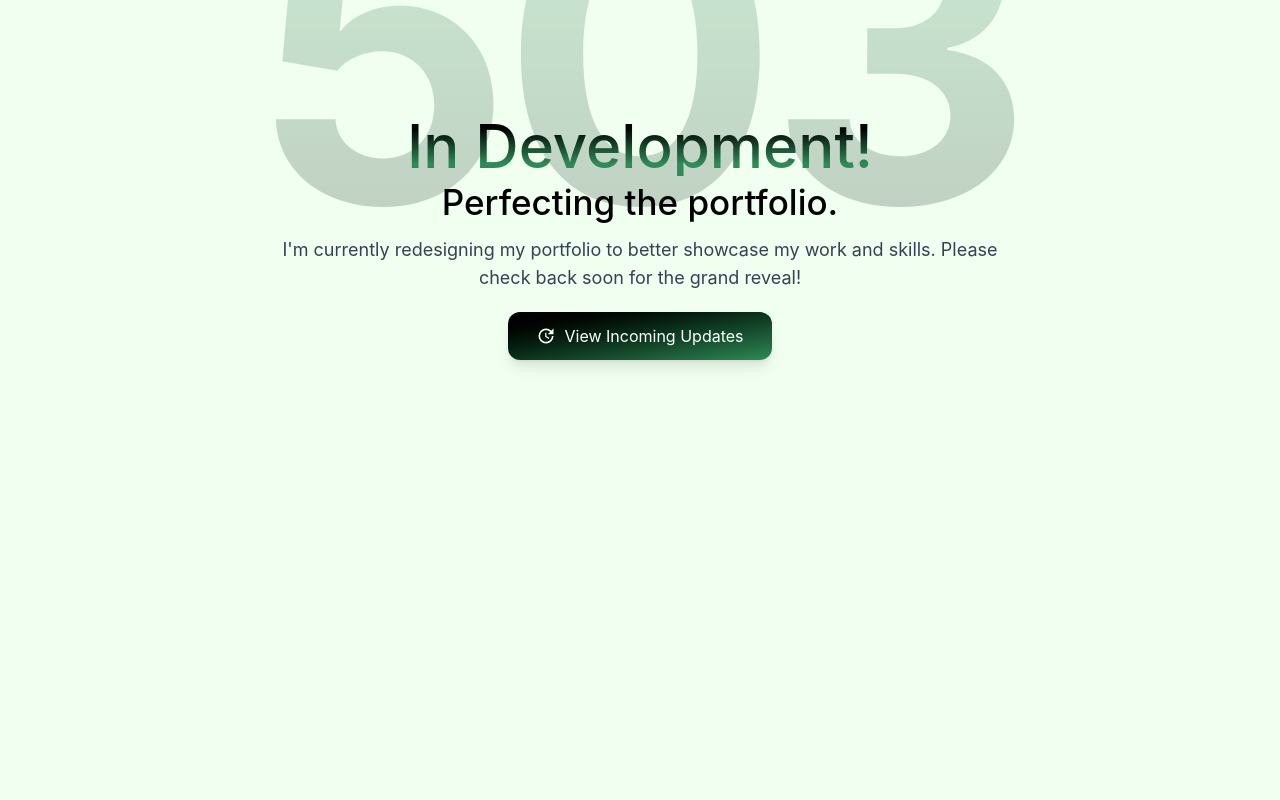
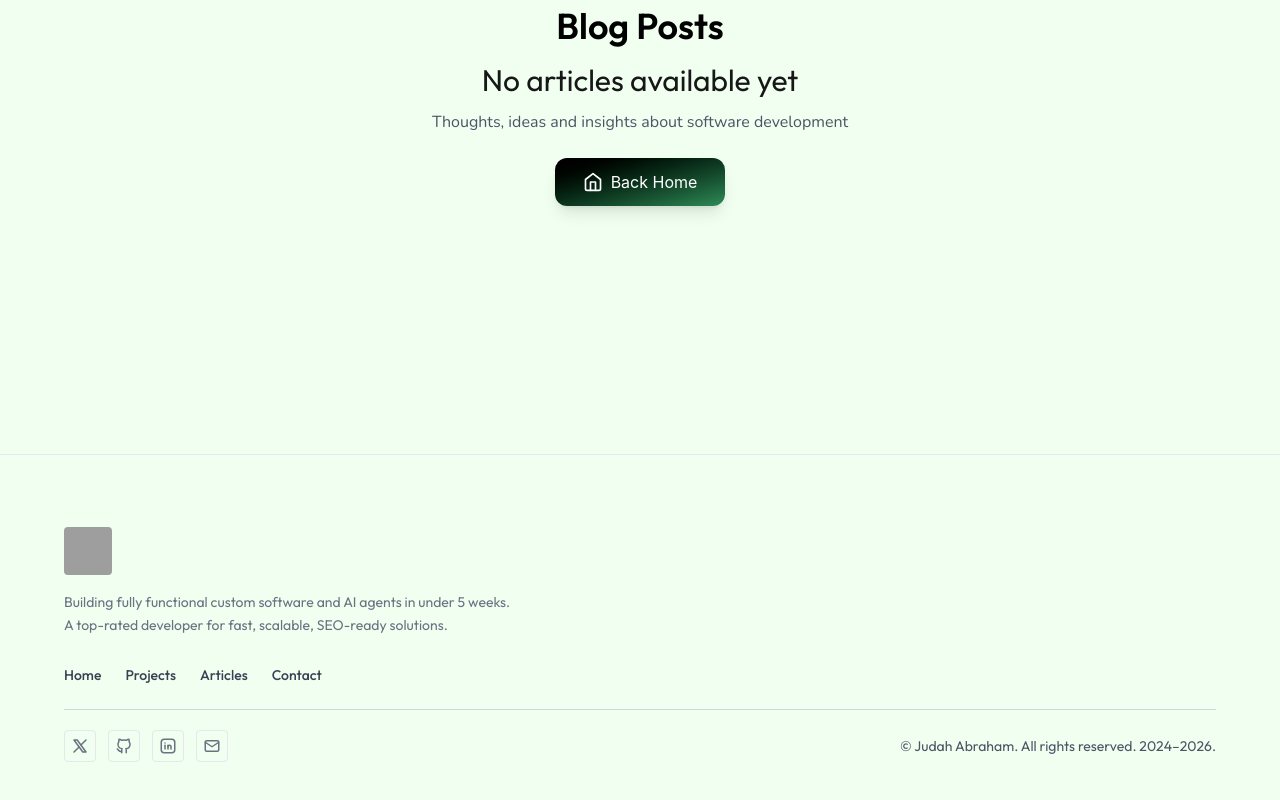
Before and after one commit to Judahabraham15/Portfolios, a React (Vite) app in the folder Client/: page /blog in a window 1280 px wide. Shown: the part 346-1146 px from the top of the page. Before the commit the page ends 800 px from the top, so only its background shows below. Built offline with nearby package versions, Linux system fonts and the light colour scheme; grey boxes are pictures that could not be loaded.

Commit message:
Update favicon link, refactor Contact component text, enhance Footer with navigation and avatar, and adjust Vibe section styling

```diff
--- a/Client/index.html
+++ b/Client/index.html
@@ -2,7 +2,7 @@
 <html lang="en">
   <head>
     <meta charset="UTF-8" />
-    <link rel="icon" type="image/svg+xml" href="/src/assets/jlogo.png"/>
+    <link rel="icon" type="image/svg+xml" href="https://res.cloudinary.com/dydmptpcg/image/upload/v1761944916/image_5_furztz.jpg"/>
    <meta name="viewport" content="width=device-width, initial-scale=1, viewport-fit=cover"/>
        <title>Judah4Good Portfolio</title>
   </head>
--- a/Client/src/App.jsx
+++ b/Client/src/App.jsx
@@ -11,10 +11,12 @@ import NotFound from "./Components/Pages/NotFound";
 import ProjectDetail from "./Components/Pages/ProjectDetail";
 import Blog from "./Components/Pages/Blog";
 import TopPage from "./Routes/TopPage";
-import ContactModal from "./Components/ContactModal";
+import ContactModal from "./Components/Pages/ContactModal";
+import { ToastContainer } from "react-toastify";
+import "react-toastify/dist/ReactToastify.css";
 
 function App() {
-  const isUnderConstruction = true;
+  const isUnderConstruction = false;
   const [isModalOpen, setIsModalOpen] = useState(false);
   const [lenis, setLenis] = useState(null);
 
@@ -55,10 +57,13 @@ function App() {
   return (
     <div className="app">
       <>
-        <Navbar />
+        <Navbar setIsModalOpen={setIsModalOpen} />
         <TopPage setIsModalOpen={setIsModalOpen} />
         <Routes>
-          <Route path="/" element={<HomePage setIsModalOpen={setIsModalOpen} />} />
+          <Route
+            path="/"
+            element={<HomePage setIsModalOpen={setIsModalOpen} />}
+          />
           <Route path="/about" element={<About />} />
           <Route path="/projects2/:slug" element={<ProjectDetail />} />
           <Route path="*" element={<NotFound />} />
@@ -66,10 +71,15 @@ function App() {
         </Routes>
         <Footer />
 
-
-        {isModalOpen && (
-          <ContactModal onClose={() => setIsModalOpen(false)} />
-        )}
+        {isModalOpen && <ContactModal onClose={() => setIsModalOpen(false)} />}
+        <ToastContainer
+          hideProgressBar
+          closeButton={false}
+          position="bottom-right"
+          toastStyle={{
+            fontStyle: "Nunito, sans-serif",
+          }}
+        />
       </>
     </div>
   );
--- a/Client/src/Components/Contact.jsx
+++ b/Client/src/Components/Contact.jsx
@@ -54,8 +54,8 @@ function Contact({ setIsModalOpen }) {
           viewport={{ once: true }}
           transition={{ duration: 0.6, delay: 0.3 }}
         >
-          Ready to transform
-          <br /> healthcare together?
+          Your next big thing <br />
+          starts here!
         </motion.h2>
 
         <motion.p
@@ -65,8 +65,8 @@ function Contact({ setIsModalOpen }) {
           viewport={{ once: true }}
           transition={{ duration: 0.6, delay: 0.5 }}
         >
-          We're building the future of connected healthcare, and we'd love to
-          hear from you .
+          Let's work together to bring your ideas to life. Get in touch today
+          and let's discuss how we can help you achieve your goals.
         </motion.p>
 
         <motion.div
--- a/Client/src/Components/Footer.jsx
+++ b/Client/src/Components/Footer.jsx
@@ -1,5 +1,4 @@
 import React, { useRef } from "react";
-import { HiUserGroup } from "react-icons/hi";
 import { motion, useInView } from "framer-motion";
 import {
   IconBrandGithub,
@@ -8,50 +7,96 @@ import {
   IconMail,
 } from "@tabler/icons-react";
 
+
+const Avatar = () => (
+  <img
+    src="https://res.cloudinary.com/dydmptpcg/image/upload/v1761944916/image_5_furztz.jpg"
+    alt="Judah Abraham"
+    className="w-12 h-12 rounded object-cover"
+  />
+);
+
+const navLinks = [
+  { label: "Home", href: "#" },
+  { label: "Projects", href: "#projects" },
+  { label: "Articles", href: "#articles" },
+  { label: "Contact", href: "#contact" },
+];
+
+const icons = [
+  { icon: <IconBrandX size={18} />, link: "https://twitter.com/AbrahamJud10090" },
+  { icon: <IconBrandGithub size={18} />, link: "https://github.com/JudahAbraham15" },
+  { icon: <IconBrandLinkedin size={18} />, link: "https://www.linkedin.com/in/judah-abraham-aaba1b339/" },
+  { icon: <IconMail size={18} />, link: "mailto:your@email.com" },
+];
+
 const Footer = () => {
   const footerRef = useRef(null);
   const isInView = useInView(footerRef, { once: true, margin: "-50px" });
   const year = new Date().getFullYear();
 
-  const icons = [
-    {
-      icon: <IconBrandX />,
-      link: "https://twitter.com/AbrahamJud10090",
-    },
-    {
-      icon: <IconBrandGithub />,
-      link: "https://github.com/JudahAbraham15",
-    },
-    {
-      icon: <IconBrandLinkedin />,
-      link: "https://www.linkedin.com/in/judah-abraham-aaba1b339/",
-    },
-    {
-      icon: <IconMail />,
-    },
-  ];
-
   return (
     <footer
       ref={footerRef}
-      className="flex flex-col  items-center justify-center border-t border-t-gray-500 min-h-[10vh] px-6 py-4 text-center lg:text-left"
+      className=" border-t border-gray-200 px-6 py-18 font-outfit"
     >
-      <span className="font-bold text-[15px] text-gray-900 font-nunito">
-        {year} © Judah <span className="text-[#2E8B57]">Abraham</span>, All
-        Rights Reserved
-      </span>
-      <div className="flex items-center justify-center gap-5 mt-3">
+      <div className="max-w-6xl mx-auto">
+        <motion.div
+          initial={{ opacity: 0, y: 12 }}
+          animate={isInView ? { opacity: 1, y: 0 } : {}}
+          transition={{ duration: 0.5 }}
+          className="mb-5"
+        >
+          <Avatar />
+          <p className="mt-4 text-sm md:text-md text-gray-500 max-w-md leading-relaxed">
+            Building fully functional custom software and AI agents in under 5 weeks.
+            A top-rated developer for fast, scalable, SEO-ready solutions.
+          </p>
+        </motion.div>
+
+
+        <motion.nav
+          initial={{ opacity: 0, y: 8 }}
+          animate={isInView ? { opacity: 1, y: 0 } : {}}
+          transition={{ duration: 0.5, delay: 0.1 }}
+          className="flex flex-wrap gap-x-6  mb-6 pt-2"
+        >
+          {navLinks.map(({ label, href }) => (
+            <a
+              key={label}
+              href={href}
+              className="text-sm font-medium text-gray-700 hover:text-[#2E8B57] transition-colors duration-150"
+            >
+              {label}
+            </a>
+          ))}
+        </motion.nav>
+
+
+        <motion.div
+          initial={{ opacity: 0 }}
+          animate={isInView ? { opacity: 1 } : {}}
+          transition={{ duration: 0.5, delay: 0.2 }}
+          className="flex items-center justify-between border-t border-gray-300 pt-5"
+        >
+          <div className="flex items-center gap-3">
             {icons.map(({ icon, link }, idx) => (
               <a
                 key={idx}
                 href={link}
-            className="text-gray-600 transition-colors ease-in duration-100 hover:text-neutral-900 cursor-pointer"
                 target="_blank"
                 rel="noopener noreferrer"
+                className="w-8 h-8 flex items-center justify-center rounded border border-gray-200 text-gray-500 hover:text-gray-900 hover:border-gray-400 transition-all duration-150"
               >
                 {icon}
               </a>
             ))}
+          </div>
+
+          <span className=" text-xs md:text-sm text-gray-600">
+            © Judah Abraham. All rights reserved. 2024–{year}.
+          </span>
+        </motion.div>
       </div>
     </footer>
   );
--- a/Client/src/Components/Vibe.jsx
+++ b/Client/src/Components/Vibe.jsx
@@ -4,7 +4,7 @@ import { Music } from "lucide-react";
 
 const Vibe = () => {
   return (
-    <section className="relative flex min-h-screen w-full items-center justify-center px-6 py-20 overflow-hidden">
+    <section className="mb-20 relative flex min-h-screen w-full  items-center justify-center px-6 py-20 overflow-hidden">
       <div className="absolute inset-0 bg-gradient-to-b from-transparent via-[#2E8B57]/5 to-transparent pointer-events-none" />
 
       <motion.div
@@ -40,10 +40,10 @@ const Vibe = () => {
           </p>
         </div>
 
-        {/* card */}
-        <div className="relative rounded-2xl bg-white/70 backdrop-blur-xl border border-gray-200 shadow-xl p-4 md:p-6">
-          {/* soft glow ring */}
-          <div className="absolute inset-0 rounded-2xl ring-1 ring-black/5 pointer-events-none" />
+
+        <div className=" relative rounded-2xl bg-white/70 backdrop-blur-xl border border-gray-200 shadow-xl p-4 md:p-6">
+
+          <div className="absolute inset-0 rounded-2xl ring-1 ring-black/20 pointer-events-none" />
 
           <iframe
             data-testid="embed-iframe"
--- a/Client/src/Components/Work.jsx
+++ b/Client/src/Components/Work.jsx
@@ -37,7 +37,7 @@ const experiences = [
   },
   {
     company: "MedicX",
-    role: "Junior Software Engineer",
+    role: "Junior Frontend Engineer",
     period: "2025 — Present",
 
     highlights: [
--- a/Client/src/HomePage.jsx
+++ b/Client/src/HomePage.jsx
@@ -2,7 +2,6 @@ import React from "react";
 import About from "./Components/About";
 import Hero from "./Components/Hero";
 import Projects from "./Components/Projects";
-import Timeline from "./Components/Timeline/Timeline";
 import ScrollToTop from "./Components/ScrollToTop";
 import Loader from "./Components/Loader/Loader";
 import DescriptiveText from "./Components/DescriptiveText";
@@ -40,8 +39,9 @@ const HomePage = ({ setIsModalOpen }) => {
           <Projects />
           <Work />
           <Testimonials />
+          <Contact setIsModalOpen={setIsModalOpen} />
           <Vibe />
-          <Contact/>
+
           <ScrollToTop />
         </>
       )}
```
Lines whose indentation alone changed are shown as unchanged.
